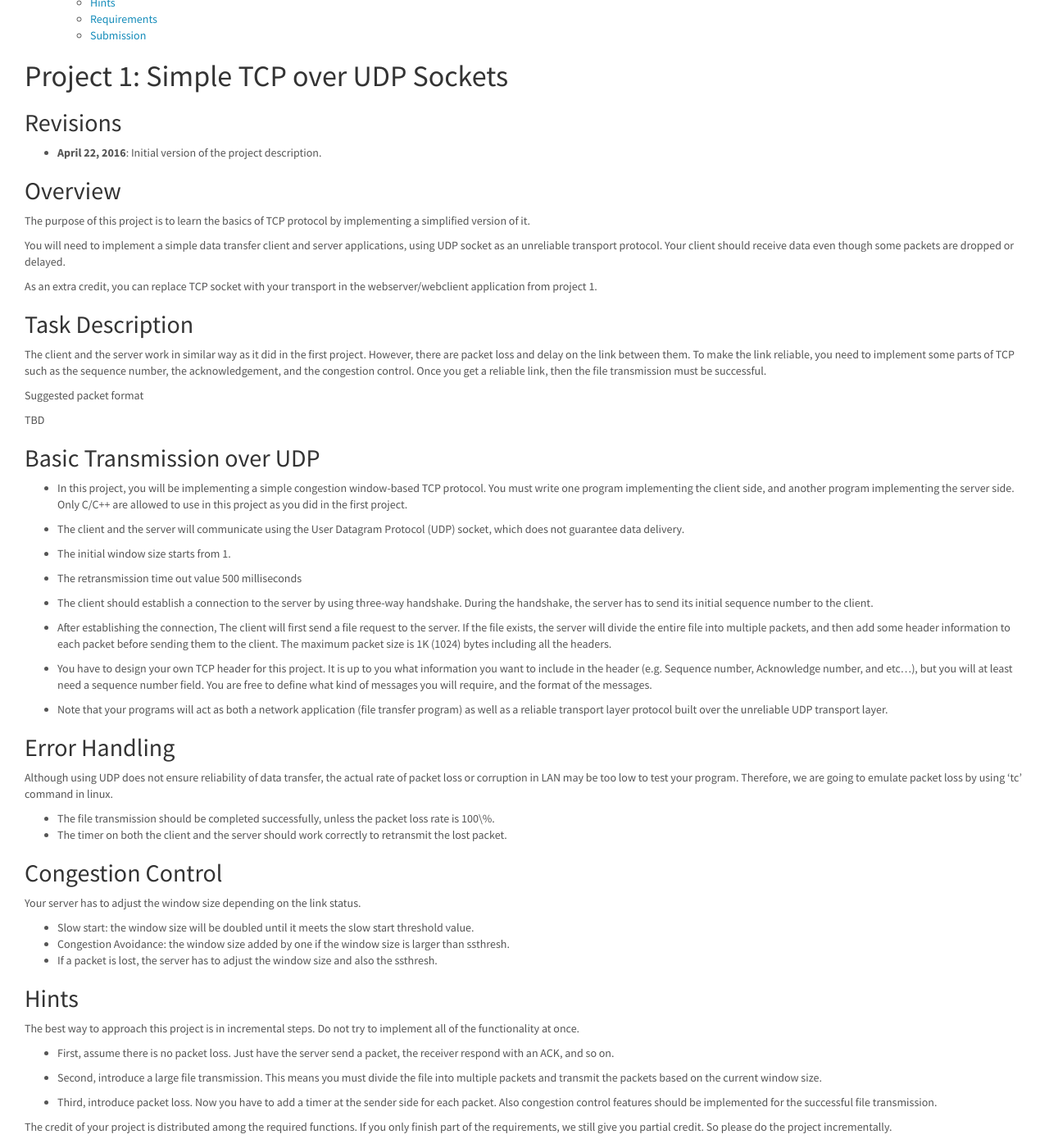
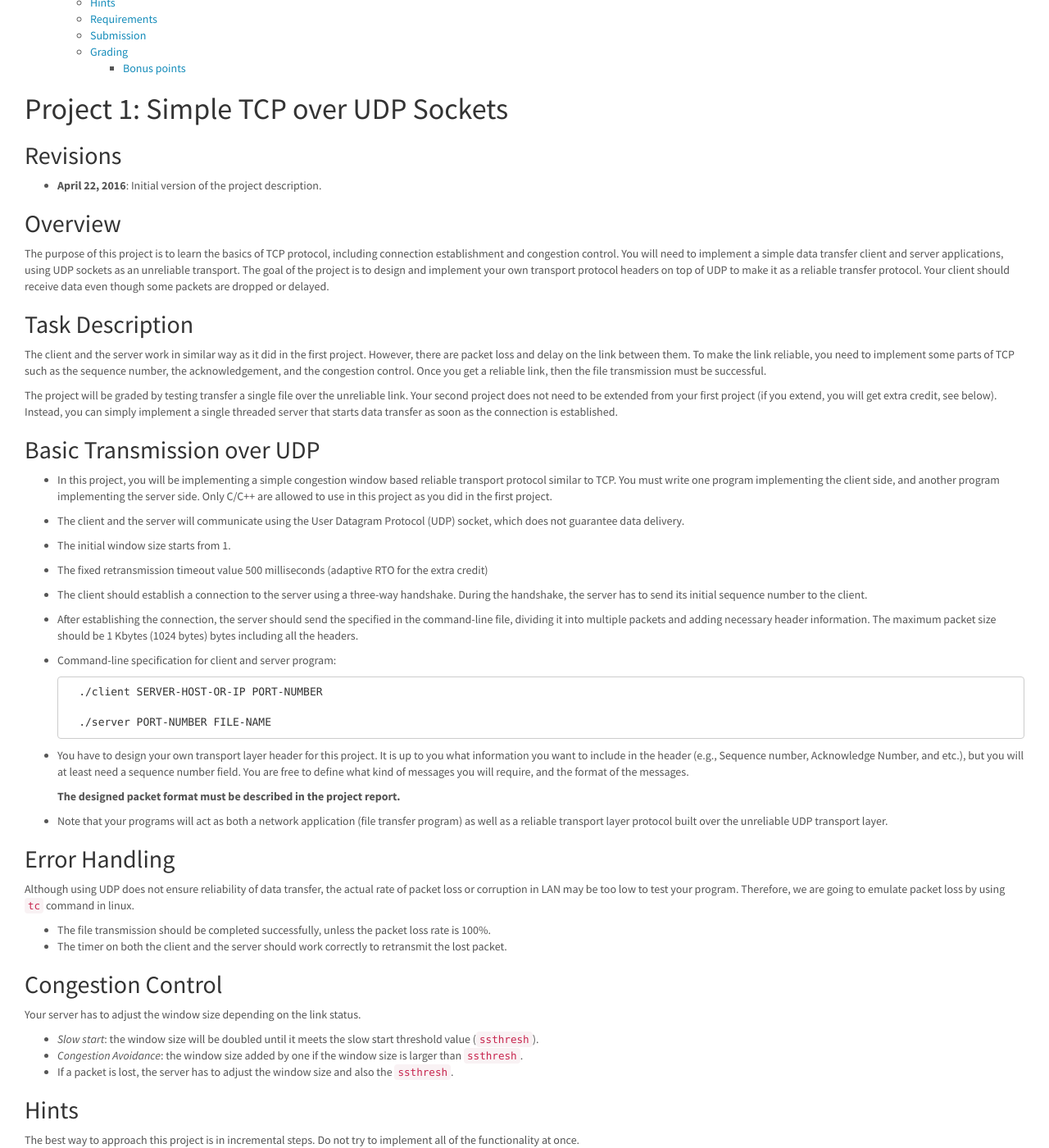
Before and after one commit to cawka/cs118-spring2016, a Jekyll site: the page built from project-2.md, in a window 1280 px wide and 1400 px high, scrolled down 267 px. Shown: the whole window at 82% size. Built offline with Jekyll 4.4.1, drawn with Linux system fonts in a browser that asks for light colours; some of the changed text lies outside the part shown.

Commit message:
Update project 2 description

```diff
--- a/project-2.md
+++ b/project-2.md
@@ -15,12 +15,10 @@ title: Project 2
 
 ## Overview
 
-The purpose of this project is to learn the basics of TCP protocol by implementing a simplified version of it.
-
-You will need to implement a simple data transfer client and server applications, using UDP socket as an unreliable transport protocol.
+The purpose of this project is to learn the basics of TCP protocol, including connection establishment and congestion control.
+You will need to implement a simple data transfer client and server applications, using UDP sockets as an unreliable transport.
+The goal of the project is to design and implement your own transport protocol headers on top of UDP to make it as a reliable transfer protocol.
 Your client should receive data even though some packets are dropped or delayed.
-
-As an extra credit, you can replace TCP socket with your transport in the webserver/webclient application from project 1.
 
 ## Task Description
 
@@ -29,28 +27,34 @@ However, there are packet loss and delay on the link between them.
 To make the link reliable, you need to implement some parts of TCP such as the sequence number, the acknowledgement, and the congestion control.
 Once you get a reliable link, then the file transmission must be successful.
 
-Suggested packet format
-
-TBD
+The project will be graded by testing transfer a single file over the unreliable link.
+Your second project does not need to be extended from your first project (if you extend, you will get extra credit, see below).
+Instead, you can simply implement a single threaded server that starts data transfer as soon as the connection is established.
 
 ## Basic Transmission over UDP
 
-- In this project, you will be implementing a simple congestion window-based  TCP protocol.
- You must write one program implementing the client side, and another program
- implementing the server side. Only C/C++ are allowed to use in this project as you did in the first project.
+- In this project, you will be implementing a simple congestion window based reliable transport protocol similar to TCP.
+ You must write one program implementing the client side, and another program implementing the server side. Only C/C++ are allowed to use in this project as you did in the first project.
 
 - The client and the server will communicate using the User Datagram Protocol (UDP) socket, which does not guarantee data delivery.
 
 - The initial window size starts from 1.
 
-- The retransmission time out value 500 milliseconds
+- The fixed retransmission timeout value 500 milliseconds (adaptive RTO for the extra credit)
 
-- The client should establish a connection to the server by using three-way handshake.
-During the handshake, the server has to send its initial sequence number to the client.
+- The client should establish a connection to the server using a three-way handshake.  During the handshake, the server has to send its initial sequence number to the client.
 
-- After establishing the connection, The client will first send a file request to the server. If the file exists, the server will divide the entire file into multiple packets, and then add some header information to each packet before sending them to the client. The maximum packet size is 1K (1024) bytes including all the headers.
+- After establishing the connection, the server should send the specified in the command-line file, dividing it into multiple packets and adding necessary header information. The maximum packet size should be 1 Kbytes (1024 bytes) bytes including all the headers.
 
-- You have to design your own TCP header for this project. It is up to you what information you want to include in the header (e.g. Sequence number, Acknowledge number, and etc...), but you will at least need a sequence number field. You are free to define what kind of messages you will require, and the format of the messages.
+- Command-line specification for client and server program:
+
+        ./client SERVER-HOST-OR-IP PORT-NUMBER
+
+        ./server PORT-NUMBER FILE-NAME
+
+- You have to design your own transport layer header for this project.  It is up to you what information you want to include in the header (e.g., Sequence number, Acknowledge Number, and etc.), but you will at least need a sequence number field.  You are free to define what kind of messages you will require, and the format of the messages.
+
+  **The designed packet format must be described in the project report.**
 
 - Note that your programs will act as both a network application (file transfer program) as well as a reliable
 transport layer protocol built over the unreliable UDP transport layer.
@@ -59,18 +63,18 @@ transport layer protocol built over the unreliable UDP transport layer.
 ## Error Handling
 
 Although using UDP does not ensure reliability of data transfer, the actual rate of packet loss or corruption in LAN
-may be too low to test your program.  Therefore, we are going to emulate packet loss by using 'tc' command in linux.
+may be too low to test your program.  Therefore, we are going to emulate packet loss by using `tc` command in linux.
 
-- The file transmission should be completed successfully, unless the packet loss rate is 100\%.
+- The file transmission should be completed successfully, unless the packet loss rate is 100%.
 - The timer on both the client and the server should work correctly to retransmit the lost packet.
 
 ## Congestion Control
 
 Your server has to adjust the window size depending on the link status.
 
-- Slow start: the window size will be doubled until it meets the slow start threshold value.
-- Congestion Avoidance: the window size added by one if the window size is larger than ssthresh.
-- If a packet is lost, the server has to adjust the window size and also the ssthresh.
+- *Slow start*: the window size will be doubled until it meets the slow start threshold value (`ssthresh`).
+- *Congestion Avoidance*: the window size added by one if the window size is larger than `ssthresh`.
+- If a packet is lost, the server has to adjust the window size and also the `ssthresh`.
 
 
 ## Hints
@@ -98,39 +102,57 @@ are four types of output messages and should follow the formats below.
 
     * Server: Sending data packets
 
-	Sending datampacket [Sequence number] [CWND] [SSThresh]
-	example output: Sending data packet 5096 4 8
+            "Sending data packet" [Sequence number] [CWND] [SSThresh]
+
+        Example:
+
+	        Sending data packet 5096 4 8
+	        Sending data packet 6000 4 8
+	        Sending data packet 6020 4 10
 
     * Server: Receiving ACK packets
 
-	Receiving ACK packet [ACK number]
-	example output: Receiving ACK packet 5096
+	        "Receiving ACK packet" [ACK number]
+
+        Example:
+
+            Receiving ACK packet 5096
+            Receiving ACK packet 6020
 
     * Client: Sending ACK packets
 
-	Sending ACK packet [ACK number]
-	example output: Sending ACK packet 5096
+	        "Sending ACK packet" [ACK number]
+
+        Example:
+
+            Sending ACK packet 5096
+            Sending ACK packet 6000
+            Sending ACK packet 6020
 
     * Client: Receiving data packets
 
-	Receiving data packet [Sequence number]
-	example output: Receiving data packet 5096
+            "Receiving data packet" [Sequence number]
 
-- The maximum packet size is 1Kbytes (1024 bytes) including a header.
+        Example:
 
-- The window size is given in the unit of bytes. (Not in the unit of packet count) For example, if the window size is 5 Kbytes, then five packets can be transmitted simultaneously.
+            Receiving data packet 5096
+            Receiving data packet 6020
 
-- The sequence number is given in the unit of bytes as well. The maximum sequence number is 30 Kbytes. You have to reset back the sequence number when it reaches the maximum value.
+- The maximum packet size is 1 Kbytes (1024 bytes) including a header.
+
+- The window size must be given in **the unit of bytes**, not in the unit of packet count. For example, if the window size is 5 Kbytes, then five packets can be transmitted simultaneously.
+
+- The sequence number is given in **the unit of bytes** as well. The maximum sequence number should correspond to **30 Kbytes (30720 bytes)**. You have to reset back the sequence number when it reaches the maximum value.
 
 - Packet retransmission should be triggered when the timer times out.
 
-- Here are default values for some variables.
+- Here are the default values for some variables.
 
-    * Maximum packet length: 1 Kbyte
-    * Maximum sequence number: 30 Kbytes
-    * Initial window size: 1 Kbyte
-    * Initial slow start threshold: 8 Kbytes
-    * Retransmission time out value: 500 ms
+    * Maximum packet length (including all your headers): **1 Kbyte**
+    * Maximum sequence number: **30 Kbytes**
+    * Initial window size: **1 Kbyte**
+    * Initial slow start threshold: **8 Kbytes**
+    * Retransmission time out value: **500 ms**
 
 
 ## Submission
@@ -154,3 +176,17 @@ Please make sure:
 2. no unnecessary files in the package.
 
 Otherwise, your will not get any credit.
+
+## Grading
+
+Your code will be first checked by a software plagiarism detecting tool. If we find any plagiarism, you will not get any credit.
+
+Your code will then be automatically tested in some testing scenarios. If your code can pass all our automated test cases, you will get the full credit.
+
+###  Bonus points
+
+You can have:
+
+* 1 extra point if you replace TCP transport in your project-1 with the transport you have implemented in this project
+* 1 extra point if you implement RTT estimation and adaptive RTO, as defined in TCP specification
+* 1 extra point if you implement TCP Reno fast retransmission and recovery
```
